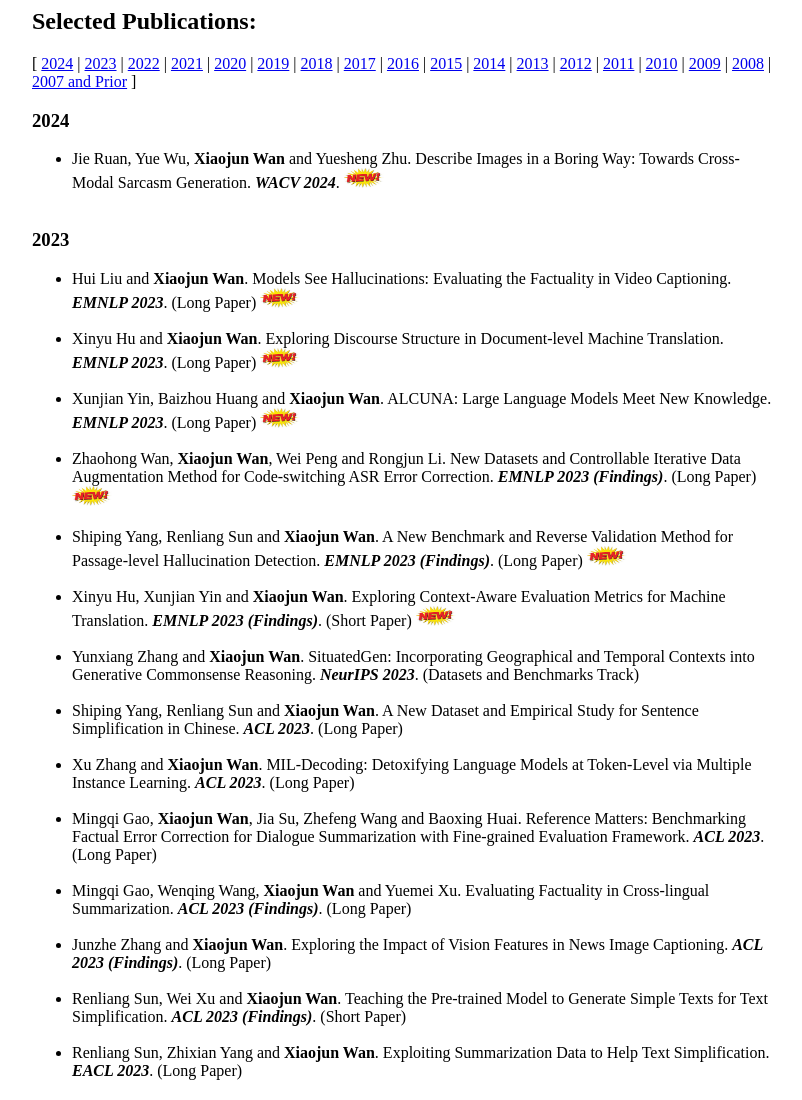
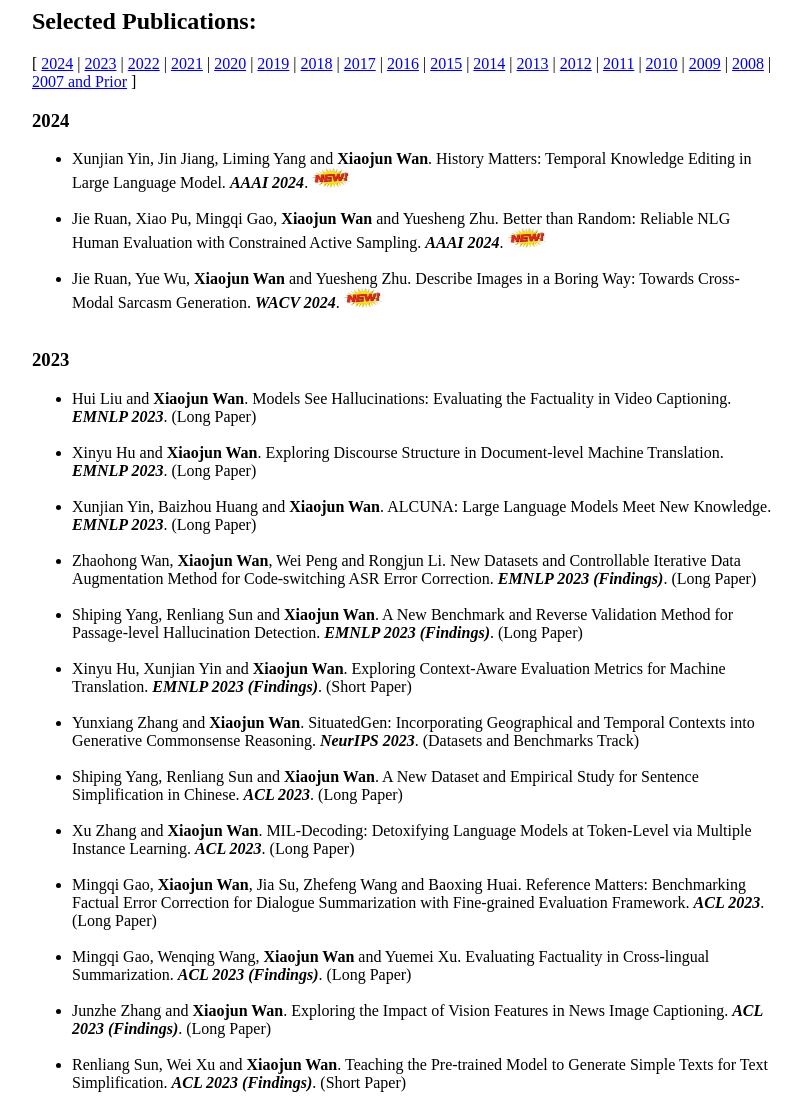
Before and after one commit to wanxiaojun/wanxiaojun.github.io, a plain HTML site: page publications.htm in a window 1280 px wide. Shown: the top 1100 px of the page, without its empty margins (268-1070 px from the left). Drawn offline with Linux system fonts and the light colour scheme.

Commit message:
update1209

```diff
--- a/publications.htm
+++ b/publications.htm
@@ -35,17 +35,19 @@
 
       <h3> <a name="2024">2024</a> </h3>
       <ul>
+      <li> Xunjian Yin, Jin Jiang, Liming Yang and <b>Xiaojun Wan</b>. History Matters: Temporal Knowledge Editing in Large Language Model. <i><b>AAAI 2024</b></i>. <img src="./new.jpg" width="40" height="20"> <br><br></li>
+      <li> Jie Ruan, Xiao Pu, Mingqi Gao, <b>Xiaojun Wan</b> and Yuesheng Zhu. Better than Random: Reliable NLG Human Evaluation with Constrained Active Sampling. <i><b>AAAI 2024</b></i>. <img src="./new.jpg" width="40" height="20"> <br><br></li>
       <li> Jie Ruan, Yue Wu, <b>Xiaojun Wan</b> and Yuesheng Zhu. Describe Images in a Boring Way: Towards Cross-Modal Sarcasm Generation. <i><b>WACV 2024</b></i>. <img src="./new.jpg" width="40" height="20"> <br><br></li>
       </ul>
 
       <h3> <a name="2023">2023</a> </h3>
       <ul>
-      <li> Hui Liu and <b>Xiaojun Wan</b>. Models See Hallucinations: Evaluating the Factuality in Video Captioning. <i><b>EMNLP 2023</b></i>. (Long Paper) <img src="./new.jpg" width="40" height="20"> <br><br></li>
-      <li> Xinyu Hu and <b>Xiaojun Wan</b>. Exploring Discourse Structure in Document-level Machine Translation. <i><b>EMNLP 2023</b></i>. (Long Paper) <img src="./new.jpg" width="40" height="20"> <br><br></li>
-      <li> Xunjian Yin, Baizhou Huang and <b>Xiaojun Wan</b>. ALCUNA: Large Language Models Meet New Knowledge. <i><b>EMNLP 2023</b></i>. (Long Paper) <img src="./new.jpg" width="40" height="20"> <br><br></li>
-      <li> Zhaohong Wan, <b>Xiaojun Wan</b>, Wei Peng and Rongjun Li. New Datasets and Controllable Iterative Data Augmentation Method for Code-switching ASR Error Correction. <i><b>EMNLP 2023 (Findings)</b></i>. (Long Paper) <img src="./new.jpg" width="40" height="20"> <br><br></li>
-      <li> Shiping Yang, Renliang Sun and <b>Xiaojun Wan</b>. A New Benchmark and Reverse Validation Method for Passage-level Hallucination Detection. <i><b>EMNLP 2023 (Findings)</b></i>. (Long Paper) <img src="./new.jpg" width="40" height="20"> <br><br></li>
-      <li> Xinyu Hu, Xunjian Yin and <b>Xiaojun Wan</b>. Exploring Context-Aware Evaluation Metrics for Machine Translation. <i><b>EMNLP 2023 (Findings)</b></i>. (Short Paper) <img src="./new.jpg" width="40" height="20"> <br><br></li>
+      <li> Hui Liu and <b>Xiaojun Wan</b>. Models See Hallucinations: Evaluating the Factuality in Video Captioning. <i><b>EMNLP 2023</b></i>. (Long Paper) <br><br></li>
+      <li> Xinyu Hu and <b>Xiaojun Wan</b>. Exploring Discourse Structure in Document-level Machine Translation. <i><b>EMNLP 2023</b></i>. (Long Paper) <br><br></li>
+      <li> Xunjian Yin, Baizhou Huang and <b>Xiaojun Wan</b>. ALCUNA: Large Language Models Meet New Knowledge. <i><b>EMNLP 2023</b></i>. (Long Paper) <br><br></li>
+      <li> Zhaohong Wan, <b>Xiaojun Wan</b>, Wei Peng and Rongjun Li. New Datasets and Controllable Iterative Data Augmentation Method for Code-switching ASR Error Correction. <i><b>EMNLP 2023 (Findings)</b></i>. (Long Paper) <br><br></li>
+      <li> Shiping Yang, Renliang Sun and <b>Xiaojun Wan</b>. A New Benchmark and Reverse Validation Method for Passage-level Hallucination Detection. <i><b>EMNLP 2023 (Findings)</b></i>. (Long Paper) <br><br></li>
+      <li> Xinyu Hu, Xunjian Yin and <b>Xiaojun Wan</b>. Exploring Context-Aware Evaluation Metrics for Machine Translation. <i><b>EMNLP 2023 (Findings)</b></i>. (Short Paper) <br><br></li>
       <li> Yunxiang Zhang and <b>Xiaojun Wan</b>. SituatedGen: Incorporating Geographical and Temporal Contexts into Generative Commonsense Reasoning. <i><b>NeurIPS 2023</b></i>. (Datasets and Benchmarks Track) <br><br></li>
       <li> Shiping Yang, Renliang Sun and <b>Xiaojun Wan</b>. A New Dataset and Empirical Study for Sentence Simplification in Chinese. <i><b>ACL 2023</b></i>. (Long Paper) <br><br></li>
       <li> Xu Zhang and <b>Xiaojun Wan</b>. MIL-Decoding: Detoxifying Language Models at Token-Level via Multiple Instance Learning. <i><b>ACL 2023</b></i>. (Long Paper) <br><br></li>
```
Also changed, not shown: index.htm (+3 -3 lines).
